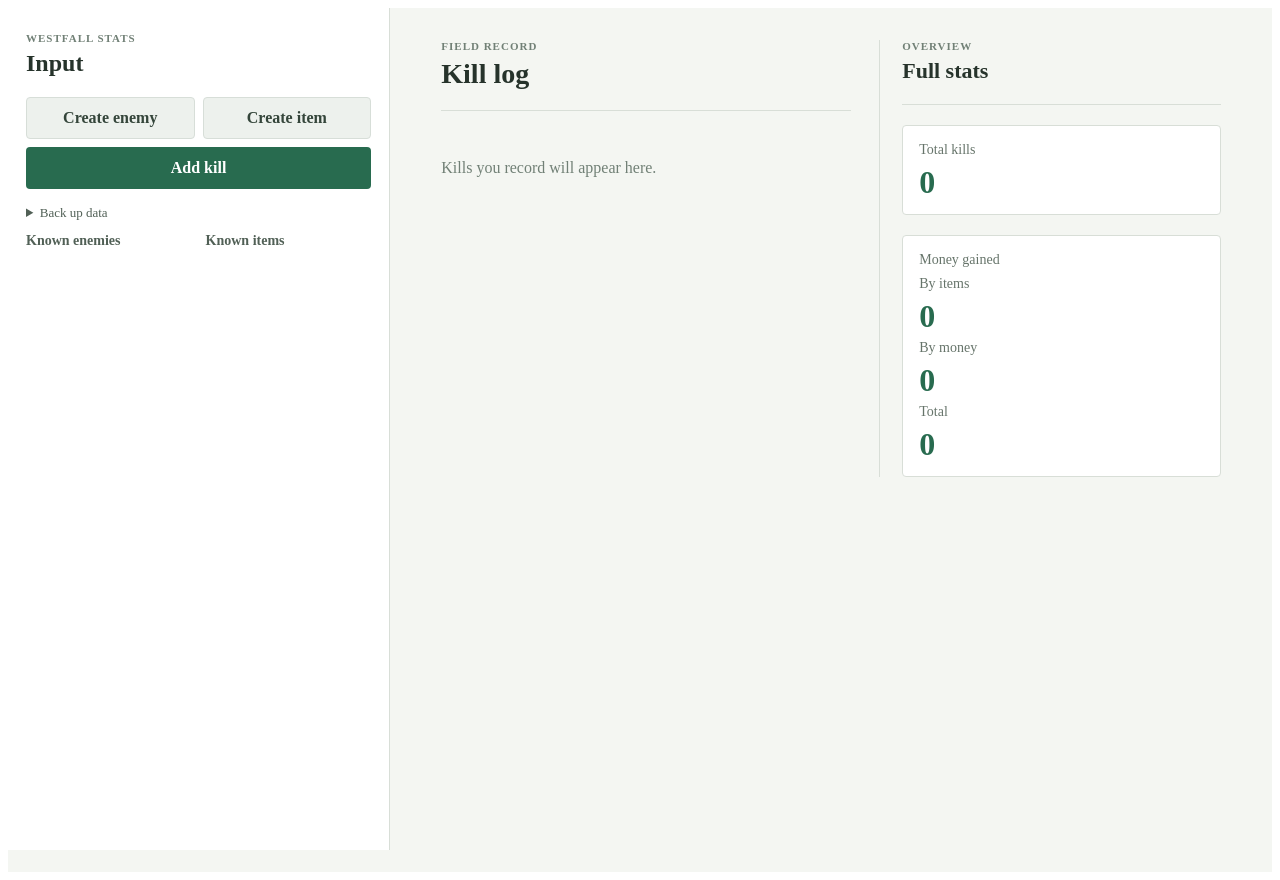
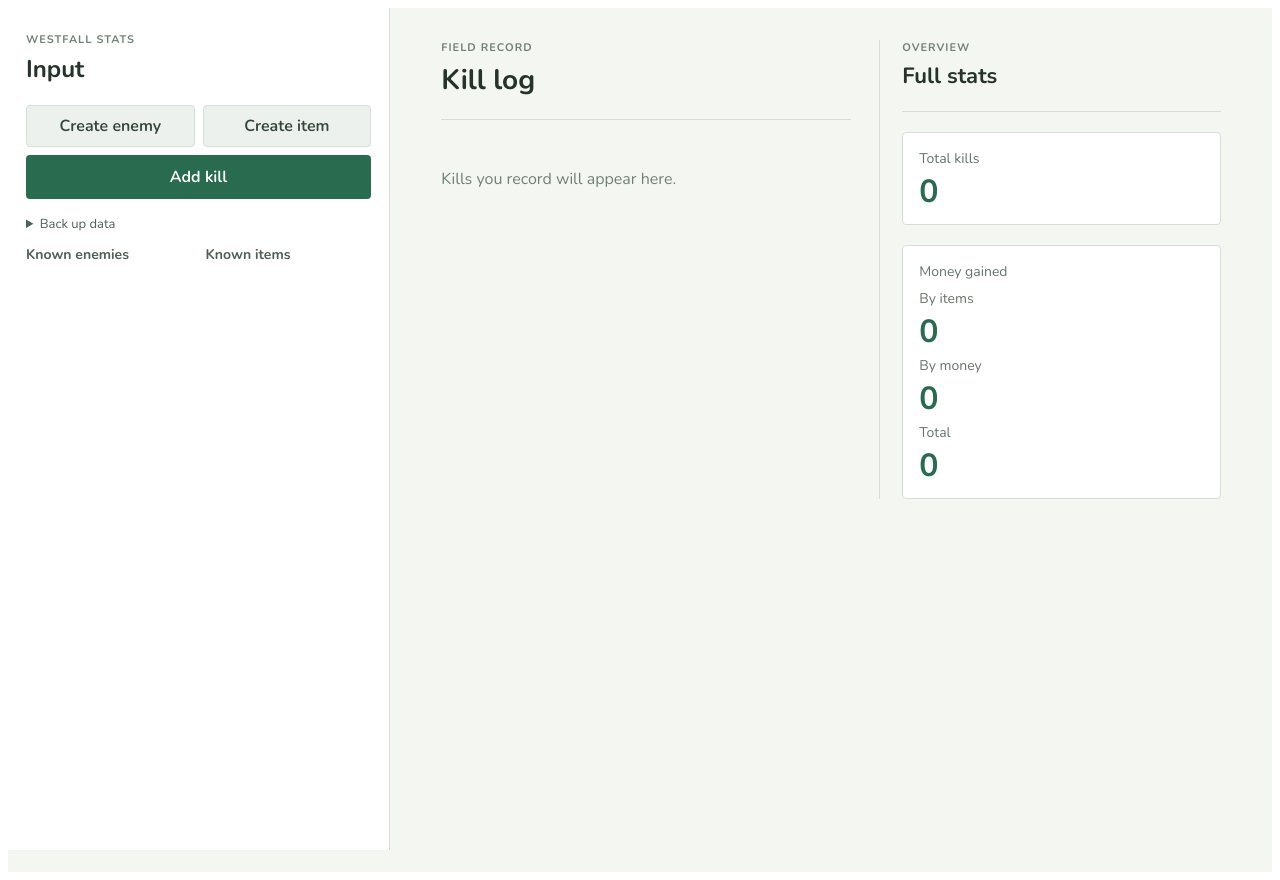
Before and after one commit to Moppengop/westfall-stats, an Angular app: page / in a window 1280 px wide. Built offline with nearby package versions, Linux system fonts and the light colour scheme.

Commit message:
New font

```diff
--- a/src/index.html
+++ b/src/index.html
@@ -5,6 +5,9 @@
   <title>WestfallStats</title>
   <base href="/">
   <meta name="viewport" content="width=device-width, initial-scale=1">
+  <link rel="preconnect" href="https://fonts.googleapis.com">
+  <link rel="preconnect" href="https://fonts.gstatic.com" crossorigin>
+  <link href="https://fonts.googleapis.com/css2?family=Nunito:wght@400..800&display=swap" rel="stylesheet">
   <link rel="icon" type="image/x-icon" href="favicon.ico">
 </head>
 <body>
--- a/src/styles.scss
+++ b/src/styles.scss
@@ -1 +1,4 @@
 /* You can add global styles to this file, and also import other style files */
+body {
+	font-family: 'Nunito', sans-serif;
+}
```
